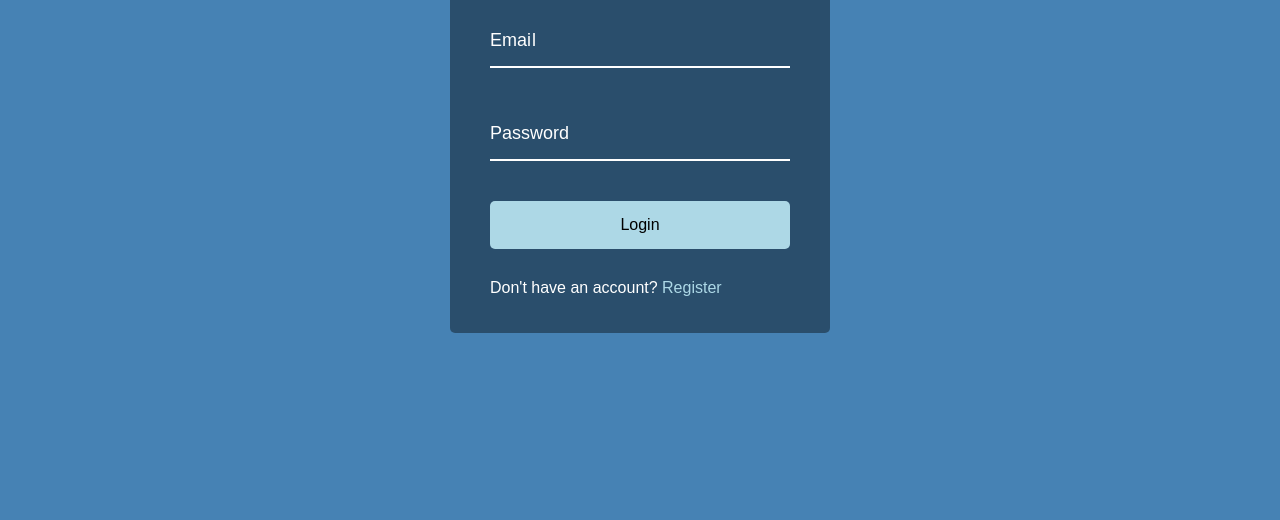
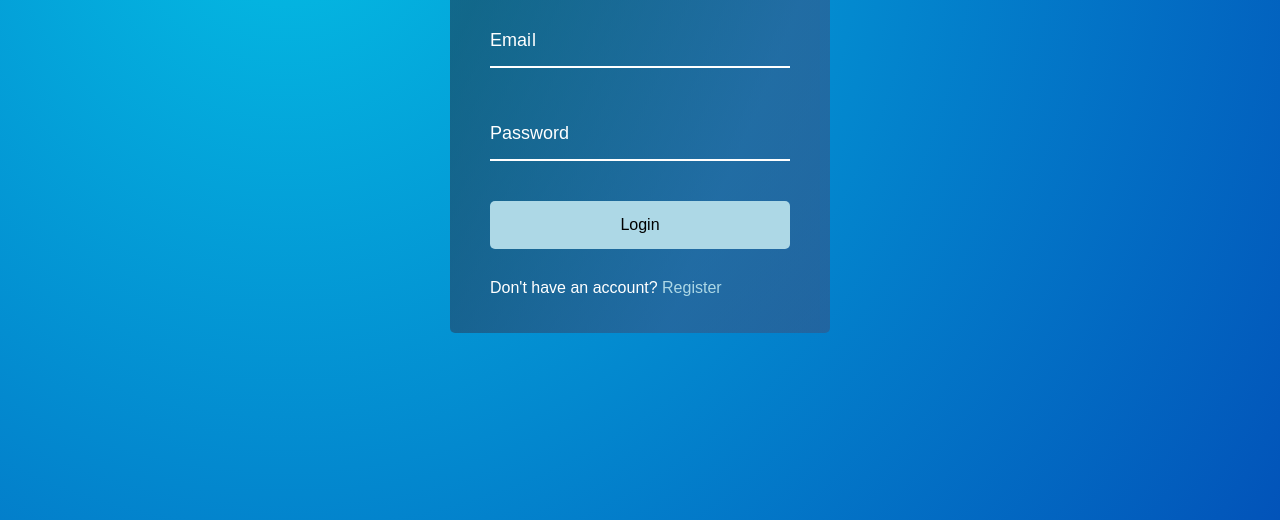
Before and after one commit to Danutzz8/Form-Input-Wave, a plain HTML site: page index.html in a window 1280 px wide. Shown: the part 280-800 px from the top of the page. Drawn offline with Linux system fonts and the light colour scheme; a web font is replaced by a local one.

Commit message:
style change

```diff
--- a/style.css
+++ b/style.css
@@ -5,7 +5,7 @@
 }
 
 body {
-  background-color: steelblue;
+    background-image: radial-gradient( circle farthest-corner at 22.4% 21.7%,  rgba(4,189,228,1) 0%, rgba(2,83,185,1) 100.2% );
   color: #fff;
   font-family: 'Muli', sans-serif;
   display: flex;
@@ -18,7 +18,7 @@ body {
 }
 
 .container {
-  background-color: rgba(0, 0, 0, 0.4);
+    background-image: linear-gradient( 112.1deg,  rgba(32,38,57,.5) 11.4%, rgba(63,76,119,.5) 70.2% );
   padding: 20px 40px;
   border-radius: 5px;
 }
```
